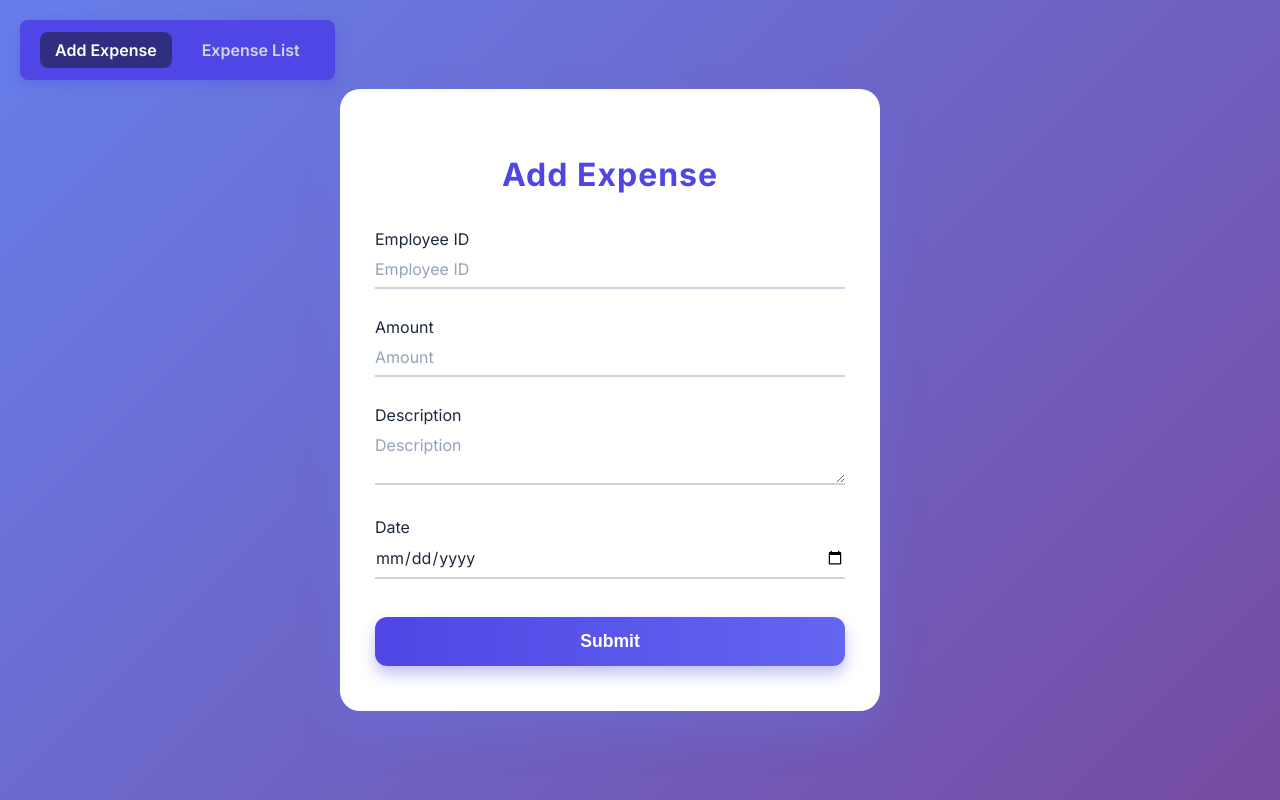
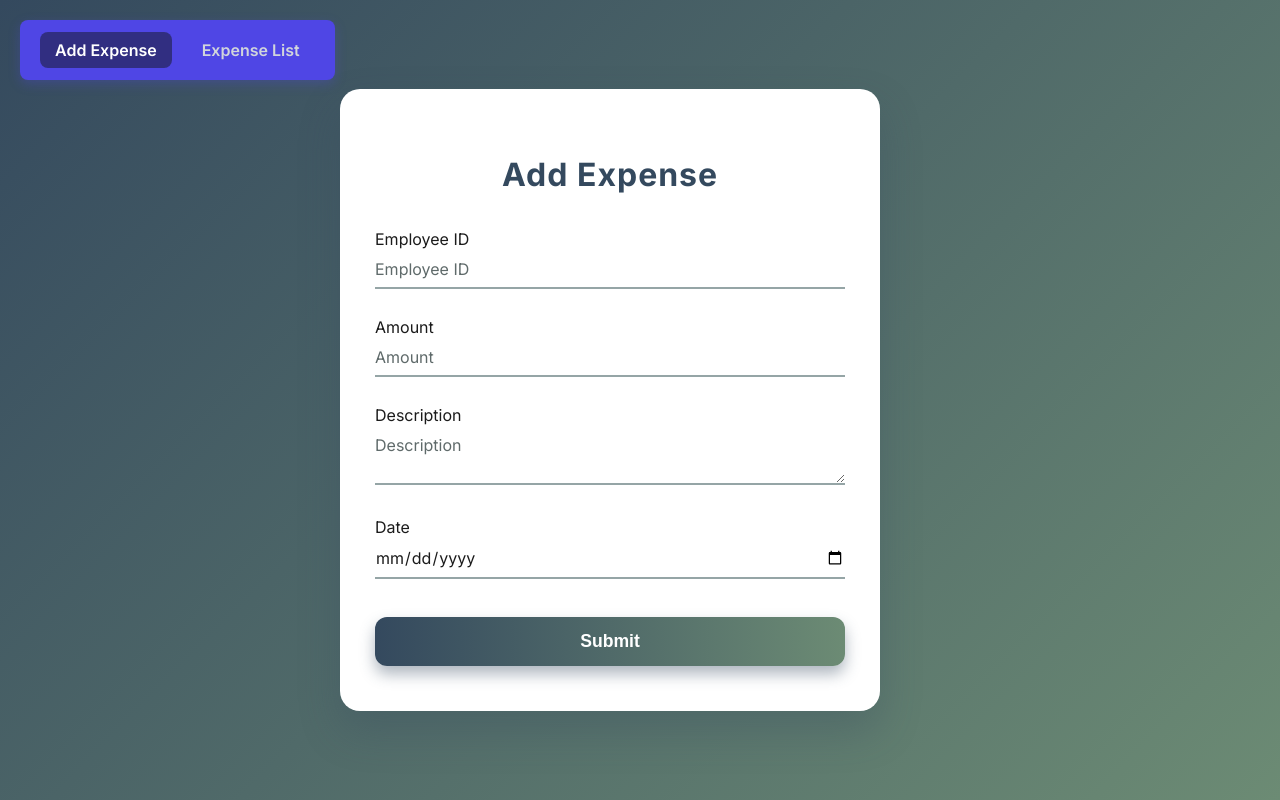
Before and after one commit to Pragalya03/my-reimbursement-portal, a React (Create React App) app in the folder reactapp/: page / in a window 1280 px wide. Built offline with nearby package versions, Linux system fonts and the light colour scheme.

Commit message:
changing colours 1

```diff
--- a/reactapp/src/components/ExpenseForm.css
+++ b/reactapp/src/components/ExpenseForm.css
@@ -1,76 +1,7 @@
-/*body {
-  background-color: #f5f6f8;
-  font-family: Arial, sans-serif;
-  margin: 0;
-  padding: 0;
-}
-
-.expense-form {
-  background: #fff;
-  max-width: 600px;
-  margin: 40px auto;
-  padding: 25px;
-  border-radius: 12px;
-  box-shadow: 0 4px 12px rgba(0, 0, 0, 0.05);
-}
-
-.page-title {
-  text-align: center;
-  font-size: 1.8rem;
-  font-weight: bold;
-  margin-bottom: 15px;
-  color: #3b82f6;
-}
-
-.expense-form h2 {
-  text-align: center;
-  margin-bottom: 20px;
-  font-size: 1.4rem;
-  font-weight: bold;
-  color: #333;
-}
-
-.expense-form input,
-.expense-form textarea,
-.expense-form button {
-  width: 100%;
-  padding: 10px;
-  margin-bottom: 15px;
-  border: 1px solid #ccc;
-  border-radius: 6px;
-  font-size: 0.95rem;
-}
-
-.expense-form textarea {
-  resize: vertical;
-}
-
-.expense-form button {
-  background-color: #3b82f6;
-  color: white;
-  border: none;
-  cursor: pointer;
-  font-weight: bold;
-}
-
-.expense-form button:hover {
-  background-color: #2563eb;
-}
-
-.error {
-  color: red;
-  font-size: 0.9rem;
-}
-
-.success {
-  color: green;
-  font-size: 0.9rem;
-}
-*/
 @import url('https://fonts.googleapis.com/css2?family=Inter:wght@400;600;700&display=swap');
 
 body {
-  background: linear-gradient(135deg, #667eea 0%, #764ba2 100%);
+  background: linear-gradient(135deg, #34495E 0%, #6C8B74 100%);
   font-family: 'Inter', sans-serif;
   margin: 0;
   padding: 0;
@@ -81,14 +12,14 @@ body {
 }
 
 .expense-form {
-  background: #fff;
+  background: #FFFFFF;
   max-width: 600px;
   width: 90%;
   padding: 40px 35px 45px;
   border-radius: 20px;
-  box-shadow: 0 20px 40px rgba(102, 126, 234, 0.3);
+  box-shadow: 0 20px 40px rgba(52, 73, 94, 0.3);
   box-sizing: border-box;
-  color: #1e293b;
+  color: #1B1B1B;
   position: relative;
 }
 
@@ -97,7 +28,7 @@ body {
   font-size: 1.8rem;
   font-weight: 700;
   margin-bottom: 35px;
-  color: #4f46e5;
+  color: #34495E;
   letter-spacing: 1px;
 }
 
@@ -106,7 +37,7 @@ body {
   margin-bottom: 35px;
   font-size: 2rem;
   font-weight: 700;
-  color: #4f46e5;
+  color: #34495E;
   letter-spacing: 1px;
 }
 
@@ -115,10 +46,10 @@ body {
   width: 100%;
   padding: 10px 0 8px;
   border: none;
-  border-bottom: 2px solid #cbd5e1;
+  border-bottom: 2px solid #95A5A6;
   font-size: 1rem;
   font-family: inherit;
-  color: #1e293b;
+  color: #1B1B1B;
   background: transparent;
   transition: border-color 0.3s ease;
   resize: vertical;
@@ -129,39 +60,39 @@ body {
 
 .expense-form input::placeholder,
 .expense-form textarea::placeholder {
-  color: #94a3b8;
+  color: #5F6A6A;
 }
 
 .expense-form input:focus,
 .expense-form textarea:focus {
-  border-bottom-color: #6366f1;
+  border-bottom-color: #34495E;
   outline: none;
 }
 
 .expense-form button {
   width: 100%;
   padding: 14px 0;
-  background: linear-gradient(90deg, #4f46e5, #6366f1);
+  background: linear-gradient(90deg, #34495E, #6C8B74);
   border: none;
   border-radius: 12px;
   color: white;
   font-weight: 700;
   font-size: 1.1rem;
   cursor: pointer;
-  box-shadow: 0 8px 15px rgba(99, 102, 241, 0.4);
+  box-shadow: 0 8px 15px rgba(52, 73, 94, 0.4);
   transition: background 0.3s ease, box-shadow 0.3s ease;
   margin-top: 10px;
 }
 
 .expense-form button:hover {
-  background: linear-gradient(90deg, #4338ca, #4f46e5);
-  box-shadow: 0 12px 20px rgba(79, 70, 229, 0.6);
+  background: linear-gradient(90deg, #2C3E50, #6C8B74);
+  box-shadow: 0 12px 20px rgba(52, 73, 94, 0.6);
 }
 
 .error {
-  background: #fee2e2;
-  border: 1px solid #fca5a5;
-  color: #b91c1c;
+  background: #F8D7DA;
+  border: 1px solid #A05252;
+  color: #A05252;
   padding: 10px 12px;
   border-radius: 10px;
   margin-bottom: 20px;
@@ -171,9 +102,9 @@ body {
 }
 
 .success {
-  background: #d1fae5;
-  border: 1px solid #34d399;
-  color: #065f46;
+  background: #E6F4EA;
+  border: 1px solid #6C8B74;
+  color: #6C8B74;
   padding: 10px 12px;
   border-radius: 10px;
   margin-bottom: 20px;
@@ -182,20 +113,20 @@ body {
   letter-spacing: 0.02em;
 }
 
-/* Optional back button styling like first example */
+/* Optional back button styling */
 .back-btn {
   position: fixed;
   top: 25px;
   left: 25px;
   padding: 10px 18px;
   background: white;
-  color: #4f46e5;
+  color: #34495E;
   font-weight: 700;
   font-size: 1rem;
   border-radius: 14px;
-  border: 2px solid #4f46e5;
+  border: 2px solid #34495E;
   cursor: pointer;
-  box-shadow: 0 4px 12px rgba(79, 70, 229, 0.3);
+  box-shadow: 0 4px 12px rgba(52, 73, 94, 0.3);
   transition: background 0.3s ease, color 0.3s ease;
   user-select: none;
   display: flex;
@@ -204,9 +135,9 @@ body {
 }
 
 .back-btn:hover {
-  background: #4f46e5;
+  background: #34495E;
   color: white;
-  box-shadow: 0 6px 16px rgba(79, 70, 229, 0.6);
+  box-shadow: 0 6px 16px rgba(52, 73, 94, 0.6);
 }
 
 .back-btn::before {
```
